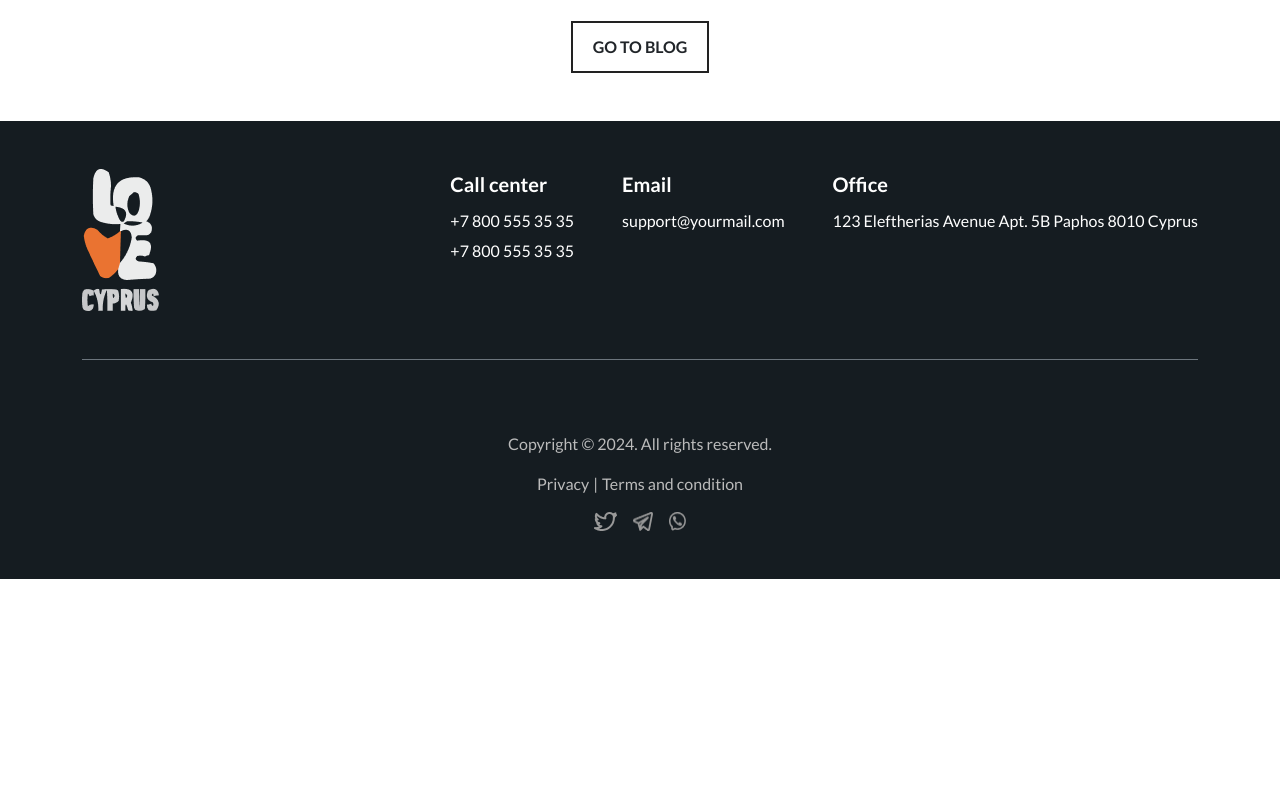
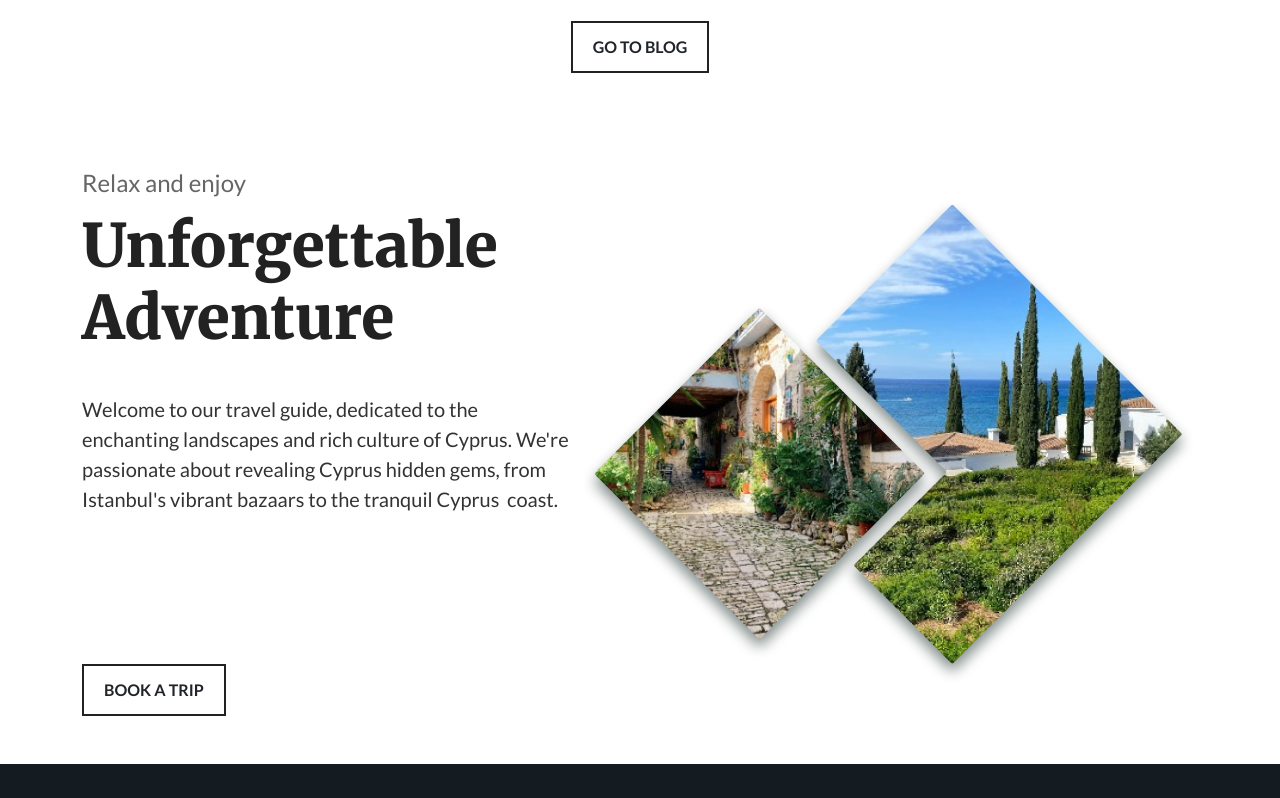
Before and after one commit to natashka1337/Cyprus, a plain HTML site: page index.html in a window 1280 px wide. Shown: the part 1802-2600 px from the top of the page. Before the commit the page ends 2381 px from the top, so only its background shows below. Drawn offline with nearby package versions, Linux system fonts and the light colour scheme; a web font is replaced by a local one.

Commit message:
блок adventure

```diff
--- a/index.html
+++ b/index.html
@@ -27,7 +27,7 @@
         <img src="./img/24.png" alt="Меню бургер">
       </button>
     </nav>
-    <div class='py-5'>
+    <div class='py-5 container'>
       <h1 class='header__title'>
         Traveling in
         <span>Cyprus</span>
@@ -62,6 +62,19 @@
     <div class='d-flex justify-content-center'>
       <button class="btn">GO TO BLOG</button>
     </div>
+  </div>
+
+  <div class='adventure py-5 container d-flex align-items-center'>
+    <div>
+      <h3 class='adventure__subtitle'>Relax and enjoy</h3>
+      <h2 class='adventure__title'>Unforgettable
+        Adventure</h2>
+      <p class='adventure__text'>Welcome to our travel guide, dedicated to the enchanting landscapes and rich culture of
+        Cyprus. We're passionate about revealing Cyprus hidden gems, from Istanbul's vibrant bazaars to the tranquil
+        Cyprus  coast.</p>
+      <button class="btn">BOOK A TRIP</button>
+    </div>
+    <img src="./img/Images.png" class='adventure__images' alt="">
   </div>
 
   <footer class='footer'>
--- a/style.css
+++ b/style.css
@@ -239,3 +239,46 @@
 		font-size: 40px;
 	}
 }
+
+.adventure__subtitle {
+	font-weight: 500;
+	font-size: 24px;
+	letter-spacing: 20%;
+	margin-bottom: 12px;
+	color: #666666;
+}
+
+.adventure__title {
+	font-family: 'Merriweather';
+	font-weight: 900;
+	font-size: 60px;
+	max-width: 424px;
+	color: #222222;
+	margin-bottom: 40px;
+}
+
+.adventure__text {
+	color: #333333;
+	font-size: 20px;
+	letter-spacing: 20%;
+	max-width: 550px;
+	margin-bottom: 150px;
+}
+
+@media (max-width: 1150px) {
+	.adventure__images {
+		display: none;
+	}
+	.adventure {
+		text-align: center;
+	}
+
+	.adventure__title {
+		margin: 0 auto;
+		font-size: 30px;
+	}
+
+	.adventure__subtitle {
+		font-size: 18px;
+	}
+}
```
Also changed, not shown: img/Images.png (added).
